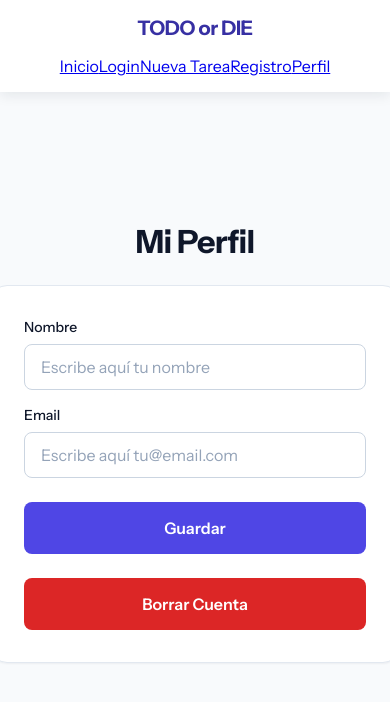
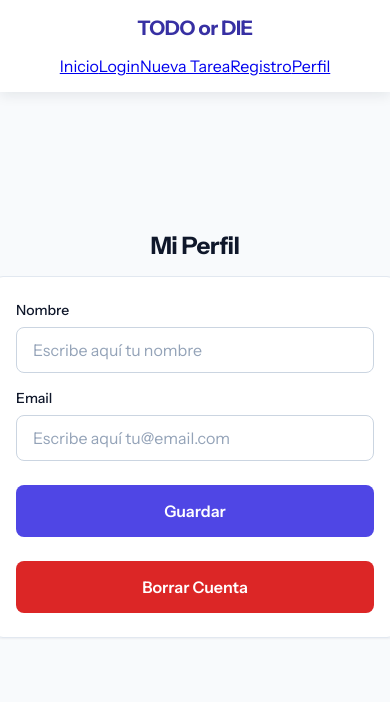
Before and after one commit to IFCD0022-Fullstack-JS-2026/TODO_or_DIE, a React (Vite) app in the folder client/: page /perfil in a window 390 px wide. Shown: the top 702 px of the page. Built offline with nearby package versions, Linux system fonts and the light colour scheme.

Commit message:
Correcciones #82

```diff
--- a/client/src/pages/Perfil.css
+++ b/client/src/pages/Perfil.css
@@ -1,5 +1,4 @@
 @media (prefers-reduced-motion: reduce) {
-
   .perfil-input,
   .perfil-boton {
     transition: none;
@@ -19,8 +18,7 @@
   color: var(--color-text);
 }
 
-.perfil,
-.contenedor {
+.perfil {
   min-height: calc(100vh - 190px);
 }
 
@@ -89,7 +87,7 @@
   box-shadow: var(--shadow-focus);
 }
 
-/* Botón principal */
+/* Botones */
 .perfil-boton {
   width: 100%;
   box-sizing: border-box;
@@ -144,11 +142,11 @@
 }
 
 .perfil-borrar:hover:not(:disabled) {
-  background-color: #C52121;
+  background-color: var(--color-error-text);
 }
 
 .perfil-borrar:active:not(:disabled) {
-  background-color: #C52121;
+  background-color: var(--color-error-text);
   transform: scale(0.985);
 }
 
@@ -160,16 +158,16 @@
 
 /* Responsive */
 @media (max-width: 480px) {
-  .auth {
+  .perfil {
     padding: var(--space-4);
   }
 
-  .auth-titulo {
+  .perfil-titulo {
     font-size: var(--fs-2xl);
     margin-bottom: var(--space-4);
   }
 
-  .auth-form {
+  .perfil-form {
     padding: var(--space-6);
     border-radius: var(--radius-lg);
   }
```
